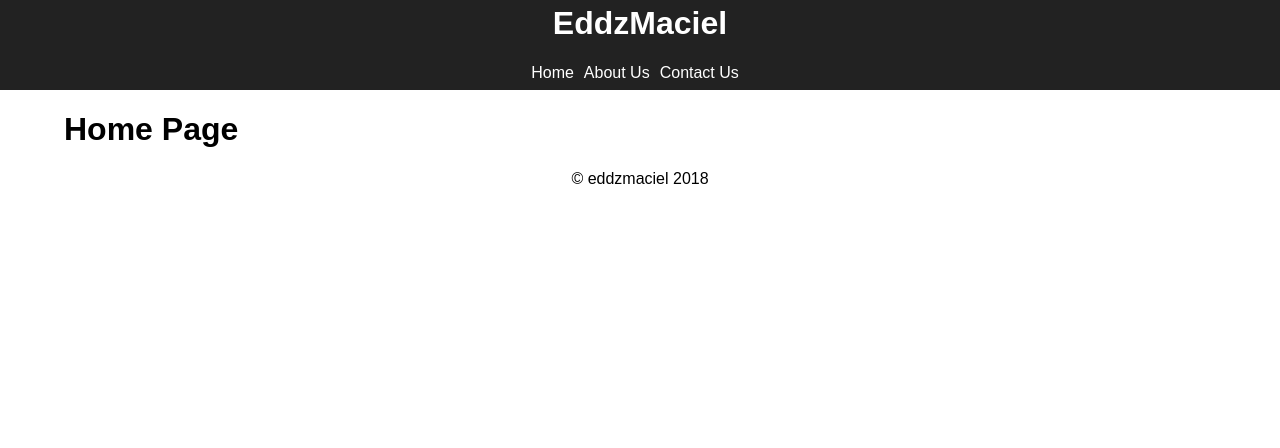
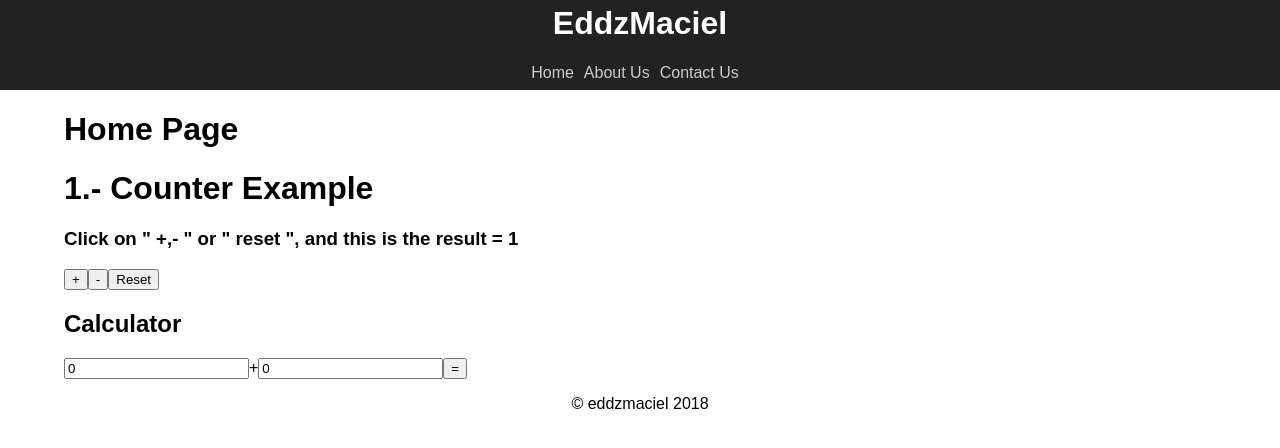
Before and after one commit to eddzmaciel/hello-world, a React app: page / in a window 1280 px wide. Shown: the part 120-568 px from the top of the page. Built offline with nearby package versions, Linux system fonts and the light colour scheme.

Commit message:
routes,views,switch functionality

```diff
--- a/src/components/Home/index.js
+++ b/src/components/Home/index.js
@@ -1,10 +1,82 @@
-import React,{Component}from 'react';
+import React,{ Component }from 'react';
 
 class Home extends Component{
+
+  constructor(){
+    super();
+
+    this.state={
+      count:0,
+      number1:0,
+      number2:0
+    };
+
+
+    this.handleCountClick = this.handleCountClick.bind(this);
+    this.handleInputChanged = this.handleInputChanged.bind(this);
+    this.handleResultClick = this.handleResultClick.bind(this);
+
+  }
+
+  componentDidMount() {
+    this.setState({
+      count: 1
+    });
+  }
+
+  handleCountClick(e) {
+    if (e.target.id === 'add') {
+      this.setState({
+        count: this.state.count + 1
+      });
+    } else if (e.target.id === 'subtract' && this.state.count > 0) {
+      this.setState({
+        count: this.state.count - 1
+      });
+    } else {
+      this.setState({
+        count: 0
+      });
+    }
+  }
+
+  handleInputChanged(e) {
+    if (e.target.id === 'number1') {
+      this.setState({
+        number1: Number(e.target.value)
+      });
+    } else {
+      this.setState({
+        number2: Number(e.target.value)
+      });
+    }
+  }
+
+  handleResultClick() {
+    this.setState({
+      result: this.state.number1 + this.state.number2
+    });
+  }
+
   render(){
     return(
       <div className="Home">
         <h1>Home Page</h1>
+          <h1>1.- Counter Example</h1>
+          <h3>Click on " +,- " or " reset ", and this is the result = <b> {this.state.count} </b></h3>
+          <p>
+            <button id="add" onClick={this.handleCountClick}>+</button>
+            <button id="subtract" onClick={this.handleCountClick}>-</button>
+            <button id="reset" onClick={this.handleCountClick}>Reset</button>
+          </p>
+          <h2>Calculator</h2>
+          <p>
+            <input id="number1" type="number" value={this.state.number1} onChange={this.handleInputChanged} />
+            +
+            <input id="number2" type="number" value={this.state.number2} onChange={this.handleInputChanged} />
+            <button id="result" onClick={this.handleResultClick}>=</button>
+            <strong>{this.state.result}</strong>
+          </p>
       </div>
     );
   }
--- a/src/components/global/Header.js
+++ b/src/components/global/Header.js
@@ -1,6 +1,7 @@
 // Dependencies
 import React, { Component } from 'react';
 import PropTypes from 'prop-types';
+import { Link } from 'react-router-dom';
 
 // Assets
 import logo from './images/logo.svg';
@@ -14,15 +15,16 @@ class Header extends Component {
   render() {
     console.log(this.props);
     const { title,items } = this.props;
-    /*const title=this.props.title;
-    const items=this.props.items;*/
     return (
       <div className="Header">
         <div className="Logo">
             <img src={logo} alt="logo" />
             <h1>{title}</h1>
             <ul className="Menu">
-              {items && items.map((item,key)=>  <li key={key}>{item.title}</li>)}
+              {
+                items && items.map(
+                  (item,key)=>  <li key={key}><Link to={item.url}>{item.title}</Link></li>)
+                }
             </ul>
         </div>
       </div>
--- a/src/components/global/css/Header.css
+++ b/src/components/global/css/Header.css
@@ -29,3 +29,11 @@
     display:inline-block;
     padding-right: 10px;
 }
+
+.Menu li a {
+  color:#CCC;
+  text-decoration: none;
+}
+.Menu li a:hover{
+  color:#EEE;
+}
--- a/src/index.js
+++ b/src/index.js
@@ -1,7 +1,7 @@
 //Dependencies
 import React from 'react';
-import {render} from 'react-dom';
-import {BrowserRouter as Router} from 'react-router-dom';
+import { render } from 'react-dom';
+import { BrowserRouter as Router } from 'react-router-dom';
 
 //Routes
 import AppRoutes from './routes';
```
